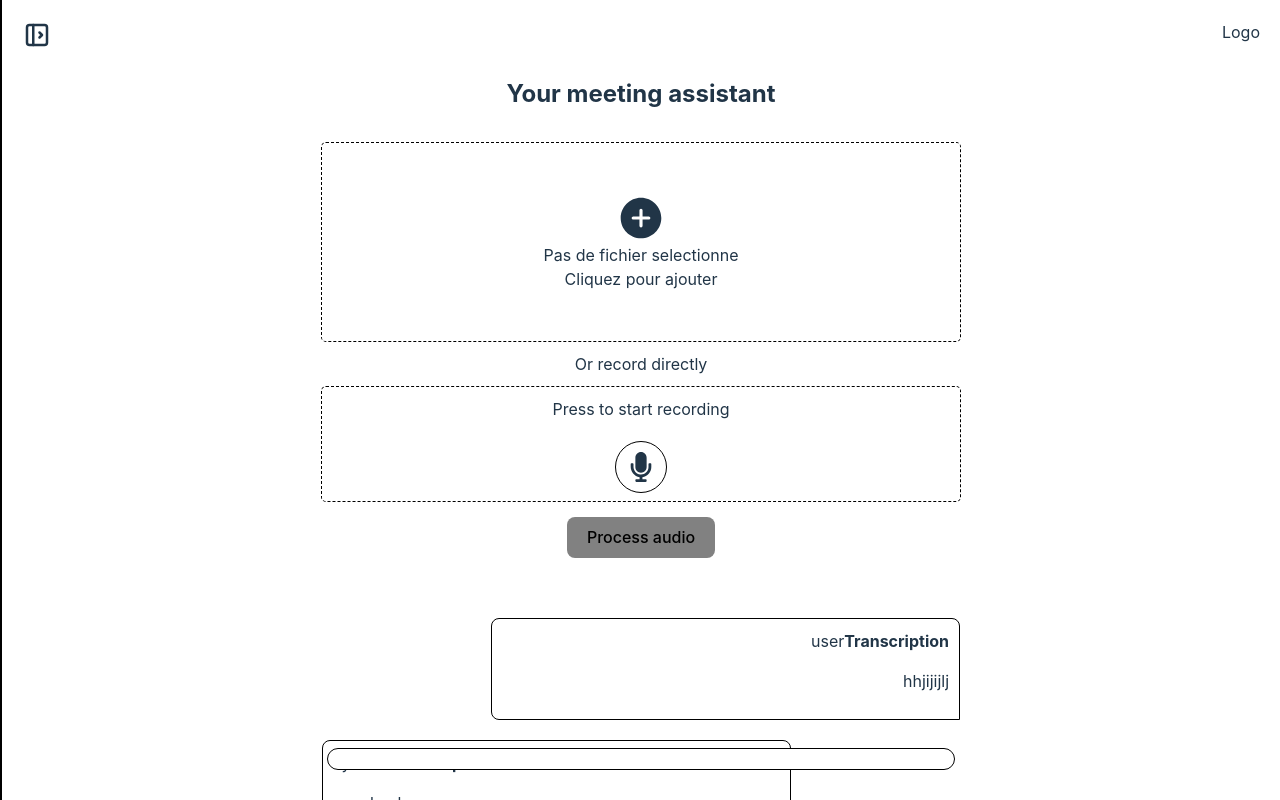
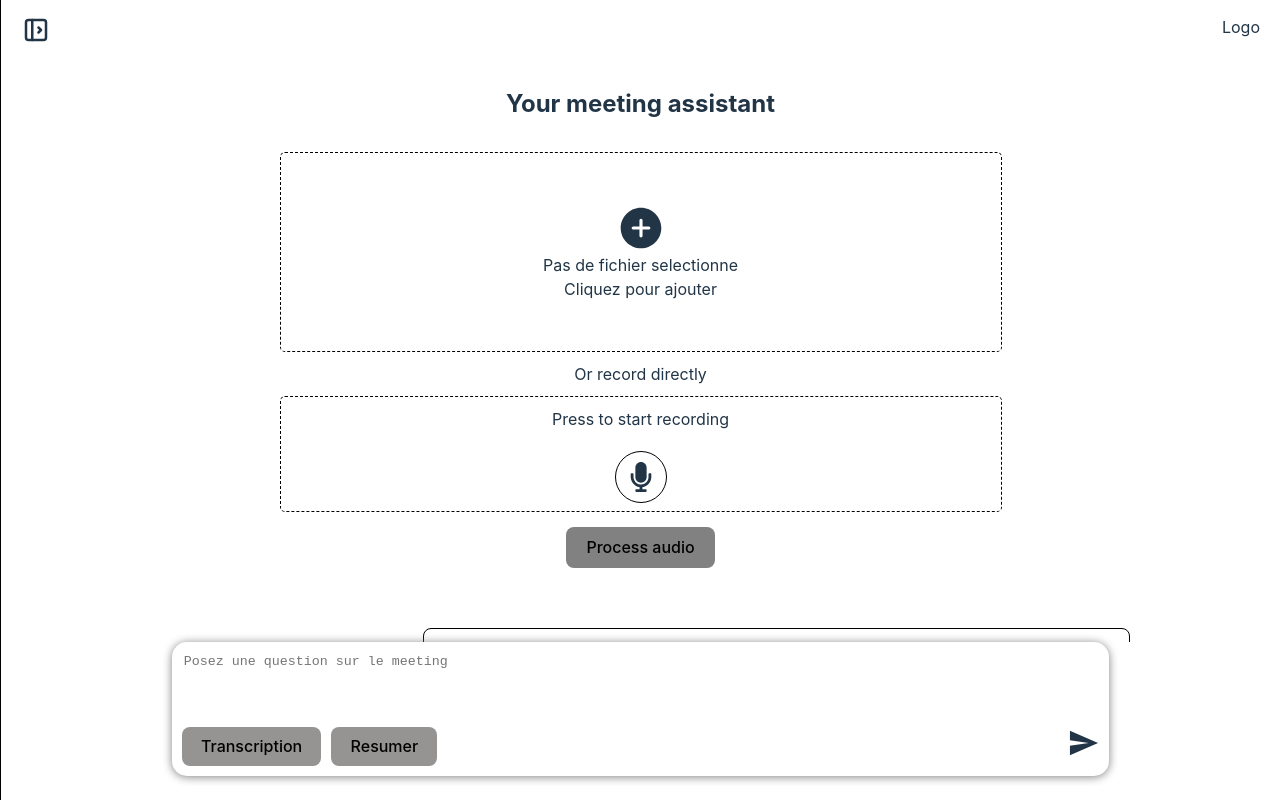
Before and after one commit to TonyWaffo/meeting_assistant, a React (Vite) app in the folder frontend/: page / in a window 1280 px wide. Built offline with nearby package versions, Linux system fonts and the light colour scheme.

Commit message:
query container for the chat feature is updated for better user experience

```diff
--- a/frontend/src/components/Meeting.css
+++ b/frontend/src/components/Meeting.css
@@ -1,12 +1,21 @@
 .meeting-section{
-    height: 100%;
-    padding: 0px 300px;
+    height: calc(100vh - 80px);
     display: flex;
+    overflow-y: hidden;
     flex-direction: column;
     border: 0px solid black;
 }
 .meeting-section h2{
     text-align: center;
+}
+.meeting-wrapper {
+    display: flex;
+    flex-direction: column;
+    border: 0px solid red;
+    flex-grow: 1;
+    padding: 0px 150px;
+    overflow-y: auto;
+    overflow-x: hidden;
 }
 .meeting-content{
     display: flex;
@@ -14,8 +23,8 @@
     border:0px solid black;
     gap:20px;
     margin-top: 50px;
-    padding-bottom: 220px;
-    flex-grow: 1;
+    padding-bottom: 10px;
+    flex-grow:1;
 }
 
 .meeting-content .conversation{
@@ -35,24 +44,26 @@
 }
 
 .query-container{
-    position: sticky;
-    bottom: 50px;
+    /* position: sticky;
+    bottom: 0px; */
     background-color: white;
-    z-index:5;
-    width:95%;
+    height: auto;
+    width: calc(60% + 150px);
     padding: 10px;
-    border: 1px solid black;
+    margin-bottom: 10px;
+    border: 0px solid black;
     border-radius: 15px;
     overflow: hidden;
     display: flex;
     flex-direction: column;
     align-self: center;
     gap: 10px;
+    box-shadow: 0px 1px 10px gray;
 }
+
 .query-container textarea{
-    height: 80px;
-    max-height: 150px;
-    resize: none;
+    height: 200px;
+    resize: none ;
     border: 0px solid black;
     outline: none;
 }
@@ -70,3 +81,52 @@
     border: 0px solid black;
     background-color: rgb(150, 148, 146);
 }
+.query-container .query-actions .query-loading{
+    display: flex;
+    align-items: center;
+    justify-content: center;
+    gap: 5px;
+    border: 0px solid black;
+}
+
+.query-container .query-actions .query-loading span{
+    width:10px;
+    height: 10px;
+    background-color: black;
+    border-radius: 50%;
+    animation: loading 1.3s infinite;
+}
+
+.query-container .query-actions .query-loading span:nth-child(1){
+    animation-delay: 0s;
+}
+
+.query-container .query-actions .query-loading span:nth-child(2){
+    animation-delay: 0.3s;
+}
+
+.query-container .query-actions .query-loading span:nth-child(3){
+    animation-delay: 0.6s;
+}
+
+@keyframes loading {
+    0%{
+        opacity: 1;
+        scale:1.1;
+    }
+    50%{
+        opacity: 0.2;
+        scale:1;
+    }
+    100%{
+        opacity: 1;
+        scale:1.1;
+    }
+}
+
+
+@media screen and (max-width:900px) {
+    .meeting-wrapper {
+        padding: 0px 10%;
+    }
+}
--- a/frontend/src/components/Meeting.jsx
+++ b/frontend/src/components/Meeting.jsx
@@ -7,18 +7,11 @@ import { IoSendSharp } from "react-icons/io5";
 
 const Meeting=()=>{
     const [file,setFile]=useState("");
-    const [transcript,setTranscript]=useState("hh");
+    const [transcript,setTranscript]=useState("jgh");
     const [conversationHistory,setConversationHistory]=useState(null);
+    const [loadingResponse,setLoadingResponse]=useState("");
 
     const queryTextAreaRef=useRef(null);
-
-    const handleInputChange=(event)=>{
-        const textArea=queryTextAreaRef.current;
-
-        if(event.target.value.trim()==""){
-            textArea.style.height="80px";
-        }
-    }
 
     let conversations=[
         {
@@ -52,9 +45,29 @@ const Meeting=()=>{
             content:"........"
         },
     ]
+
+    const handleInputChange=(event)=>{
+        const textArea=queryTextAreaRef.current;
+
+        if(event.target.value.trim()==""){
+            textArea.style.height="200px";
+        }
+    }
+
+    /**
+     * Create a useEffect hooks that upload the meeting content based on the
+     * meeting history(or not).
+     * Meaning if a new meeting is created the component will be fresh
+     * Might use axios to call the function: if a new meeting  is created
+     * , conversation, file, transcript and loading response are null, else
+     * set accordingly, use the hooks to update the conversation for persistence
+     *
+     */
+
     return (
       <>
           <section className="meeting-section">
+            <div className='meeting-wrapper'>
             <h2>Your meeting assistant</h2>
                 {/*This part is ony viewable when the user create a new recording, not available in history and if the audio hasn't been processed yet*/}
                 <MediaHandler/>
@@ -77,19 +90,21 @@ const Meeting=()=>{
                     ))}
 
                 </div>
+            </div>
 
 
             <div className="query-container">
                 <textarea className="query-input"
                     ref={queryTextAreaRef}
                     onChange={handleInputChange}
-                    placeholder='Posez une questions sur le meeting'>
+                    placeholder='Posez une question sur le meeting'>
 
                 </textarea>
 
                 <div className="query-actions">
                     {/* Hide this part when the response is loading */}
-                    {/* Gray out these elements when no audio file is available  */}
+                    {/* Gray out these elements when no transcript is available  */}
+                    {!loadingResponse &&
                         <div className='query-buttons'>
                             <div>
                                 <button>Transcription</button>
@@ -99,11 +114,18 @@ const Meeting=()=>{
                                 <IoSendSharp size={30} /> {/* sending icon is grayed out if the text area is empty or the response is loading */}
                             </div>
                         </div>
+                    }
 
                     {/* Create an animation when the response is loading  */}
+
+
+                    {loadingResponse &&
                         <div className="query-loading">
-                            ...
+                            <span></span>
+                            <span></span>
+                            <span></span>
                         </div>
+                    }
                 </div>
             </div>
           </section>
--- a/frontend/src/pages/MeetingAssistant.css
+++ b/frontend/src/pages/MeetingAssistant.css
@@ -12,7 +12,7 @@
     width: 300px;
     z-index: 10;
     background-color: white;
-    border: 1px solid black;
+    border-right: 1px solid black;
     transition: 0.5s;
 }
 .sidebar.closed{
@@ -27,16 +27,19 @@
 
 .mainframe{
     position: relative;
-    height:100%;
+    height:100vh;
     overflow-y: auto;
     border:0px solid black;
-    padding: 20px 20px;
+    padding: 0px 0px;
     flex-grow: 1;
     flex-direction: column;
 }
 
 .mainframe-header{
-    padding: 0px;
+    position: sticky;
+    top: 0;
+    background-color: white;
+    padding: 15px 20px;
     display: flex;
     flex-direction: row;
     justify-content: space-between;
```
Lines whose indentation alone changed are shown as unchanged.
